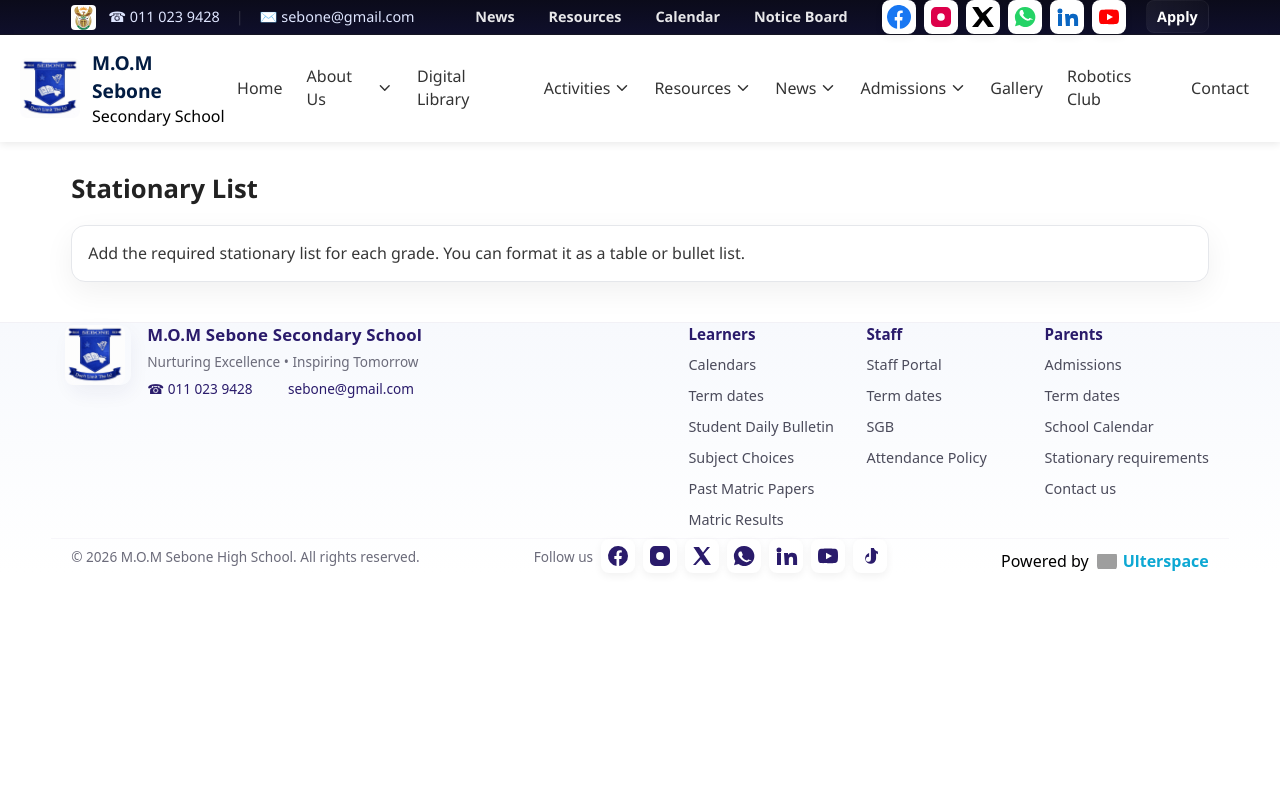
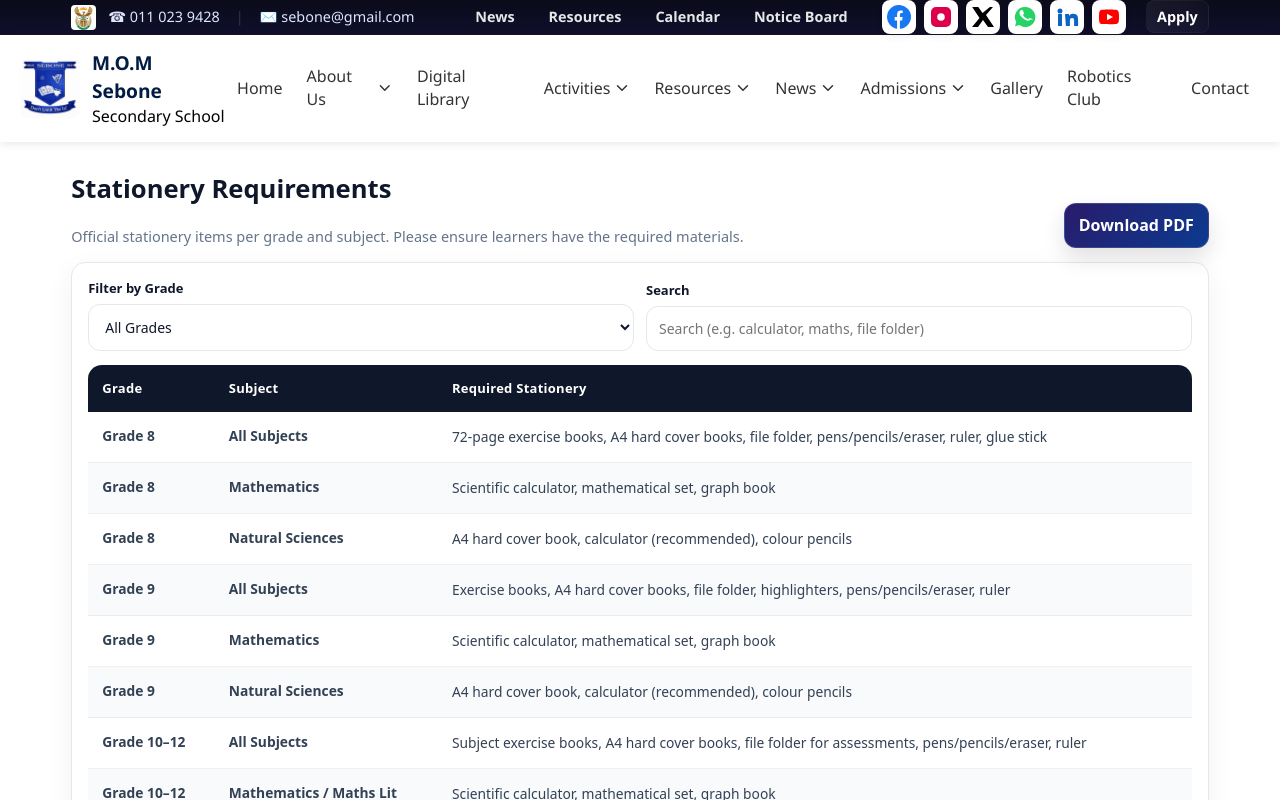
Before and after one commit to unleashedphetolo/sebone-high-school, a React (Create React App) app: page /resources/stationary-list in a window 1280 px wide. Shown: the top 800 px of the page. Built offline with nearby package versions, Linux system fonts and the light colour scheme; grey boxes are pictures that could not be loaded; the HTML template or start-up script is replaced by a standard one.

Commit message:
stationary

```diff
--- a/src/pages/resources/StationaryList.jsx
+++ b/src/pages/resources/StationaryList.jsx
@@ -1,13 +1,113 @@
-import React from "react";
+import React, { useMemo, useState } from "react";
 import Card from "../../components/common/Card";
+import "../../styles/stationary.css";
+
+const STATIONERY = [
+  // Grade 8
+  { id: 1, grade: "Grade 8", subject: "All Subjects", items: "72-page exercise books, A4 hard cover books, file folder, pens/pencils/eraser, ruler, glue stick" },
+  { id: 2, grade: "Grade 8", subject: "Mathematics", items: "Scientific calculator, mathematical set, graph book" },
+  { id: 3, grade: "Grade 8", subject: "Natural Sciences", items: "A4 hard cover book, calculator (recommended), colour pencils" },
+
+  // Grade 9
+  { id: 4, grade: "Grade 9", subject: "All Subjects", items: "Exercise books, A4 hard cover books, file folder, highlighters, pens/pencils/eraser, ruler" },
+  { id: 5, grade: "Grade 9", subject: "Mathematics", items: "Scientific calculator, mathematical set, graph book" },
+  { id: 6, grade: "Grade 9", subject: "Natural Sciences", items: "A4 hard cover book, calculator (recommended), colour pencils" },
+
+  // Grade 10–12
+  { id: 7, grade: "Grade 10–12", subject: "All Subjects", items: "Subject exercise books, A4 hard cover books, file folder for assessments, pens/pencils/eraser, ruler" },
+  { id: 8, grade: "Grade 10–12", subject: "Mathematics / Maths Lit", items: "Scientific calculator, mathematical set, graph book" },
+  { id: 9, grade: "Grade 10–12", subject: "Physical Sciences", items: "Scientific calculator, A4 hard cover book, practical file/folder" },
+];
 
 export default function StationaryList() {
+  const [grade, setGrade] = useState("All");
+  const [q, setQ] = useState("");
+
+  const rows = useMemo(() => {
+    const query = q.trim().toLowerCase();
+    return STATIONERY.filter((r) => {
+      const gradeOk = grade === "All" ? true : r.grade === grade;
+      const queryOk =
+        !query ||
+        r.grade.toLowerCase().includes(query) ||
+        r.subject.toLowerCase().includes(query) ||
+        r.items.toLowerCase().includes(query);
+      return gradeOk && queryOk;
+    });
+  }, [grade, q]);
+
   return (
-    <section className="container" style={{ paddingTop: 28, paddingBottom: 40 }}>
-      <h2 className="section-title">Stationary List</h2>
+    <section className="stationary-page container">
+      <header className="stationary-head">
+        <div>
+          <h2 className="section-title">Stationery Requirements</h2>
+          <p className="stationary-sub">
+            Official stationery items per grade and subject. Please ensure learners have the required materials.
+          </p>
+        </div>
+
+        <div className="stationary-actions">
+          <a className="stationary-btn" href="/docs/stationary-list.pdf" download>
+            Download PDF
+          </a>
+        </div>
+      </header>
+
       <Card>
-        <p style={{ opacity: 0.9 }}>
-          Add the required stationary list for each grade. You can format it as a table or bullet list.
+        <div className="stationary-tools">
+          <div className="stationary-filter">
+            <label className="st-label">Filter by Grade</label>
+            <select value={grade} onChange={(e) => setGrade(e.target.value)}>
+              <option value="All">All Grades</option>
+              <option value="Grade 8">Grade 8</option>
+              <option value="Grade 9">Grade 9</option>
+              <option value="Grade 10–12">Grade 10–12</option>
+            </select>
+          </div>
+
+          <div className="stationary-search">
+            <label className="st-label">Search</label>
+            <input
+              value={q}
+              onChange={(e) => setQ(e.target.value)}
+              placeholder="Search (e.g. calculator, maths, file folder)"
+              aria-label="Search stationery"
+            />
+          </div>
+        </div>
+
+        <div className="stationary-table-wrap" role="region" aria-label="Stationery table">
+          <table className="stationary-table">
+            <thead>
+              <tr>
+                <th>Grade</th>
+                <th>Subject</th>
+                <th>Required Stationery</th>
+              </tr>
+            </thead>
+
+            <tbody>
+              {rows.map((r) => (
+                <tr key={r.id}>
+                  <td className="st-grade" data-label="Grade">{r.grade}</td>
+                  <td className="st-subject" data-label="Subject">{r.subject}</td>
+                  <td className="st-items" data-label="Required Stationery">{r.items}</td>
+                </tr>
+              ))}
+
+              {rows.length === 0 && (
+                <tr>
+                  <td colSpan={3} className="st-empty">
+                    No results found.
+                  </td>
+                </tr>
+              )}
+            </tbody>
+          </table>
+        </div>
+
+        <p className="stationary-note">
+          Note: Teachers may issue additional subject-specific requirements during the first week of school.
         </p>
       </Card>
     </section>
--- /dev/null
+++ b/src/styles/stationary.css
@@ -0,0 +1,237 @@
+.stationary-page{
+  padding-top:28px;
+  padding-bottom:40px;
+  font-family:"Poppins", system-ui, -apple-system, "Segoe UI", Roboto, Arial;
+  color:#0f172a;
+}
+
+.stationary-head{
+  display:flex;
+  justify-content:space-between;
+  gap:14px;
+  align-items:flex-end;
+  flex-wrap:wrap;
+  margin-bottom:14px;
+}
+
+.stationary-sub{
+  margin:6px 0 0;
+  color:#64748b;
+  font-size:14.5px;
+  line-height:1.6;
+  max-width:900px;
+}
+
+.stationary-actions{
+  display:flex;
+  gap:10px;
+  flex-wrap:wrap;
+}
+
+.stationary-btn{
+  display:inline-flex;
+  align-items:center;
+  justify-content:center;
+  padding:10px 14px;
+  border-radius:12px;
+  background:linear-gradient(135deg,#2a1b6b,#0b3b8f);
+  color:#fff;
+  font-weight:900;
+  text-decoration:none;
+  border:1px solid rgba(255,255,255,0.15);
+  box-shadow:0 10px 22px rgba(0,0,0,0.12);
+  transition:transform 140ms ease, box-shadow 140ms ease;
+  white-space:nowrap;
+}
+.stationary-btn:hover{
+  transform:translateY(-1px);
+  box-shadow:0 16px 30px rgba(0,0,0,0.16);
+}
+
+.stationary-tools{
+  display:flex;
+  gap:12px;
+  flex-wrap:wrap;
+  align-items:flex-end;
+  margin-bottom:14px;
+}
+
+.stationary-filter,
+.stationary-search{
+  display:flex;
+  flex-direction:column;
+  gap:6px;
+  min-width:240px;
+  flex:1;
+}
+
+.st-label{
+  font-weight:900;
+  font-size:13px;
+  color:#0f172a;
+}
+
+.stationary-filter select,
+.stationary-search input{
+  width:100%;
+  padding:12px 12px;
+  border-radius:12px;
+  border:1px solid #e5e7eb;
+  outline:none;
+  background:#fff;
+  transition:box-shadow 140ms ease, border-color 140ms ease;
+  font-family:inherit;
+  font-size:14px;
+  color:#0f172a;
+}
+
+.stationary-filter select:focus,
+.stationary-search input:focus{
+  border-color:rgba(11,59,143,0.45);
+  box-shadow:0 0 0 4px rgba(11,59,143,0.12);
+}
+
+.stationary-table-wrap{
+  overflow:auto;
+  -webkit-overflow-scrolling:touch;
+  border-radius:14px;
+}
+
+.stationary-table{
+  width:100%;
+  border-collapse:collapse;
+  min-width:760px;
+}
+
+.stationary-table thead{
+  background:#0f172a;
+  color:#fff;
+}
+
+.stationary-table th{
+  text-align:left;
+  padding:14px 14px;
+  font-size:13px;
+  font-weight:900;
+  letter-spacing:0.02em;
+}
+
+.stationary-table td{
+  padding:14px 14px;
+  border-bottom:1px solid rgba(0,0,0,0.06);
+  color:#334155;
+  font-size:13.8px;
+  vertical-align:top;
+}
+
+.stationary-table tbody tr:nth-child(even){
+  background:#f8fafc;
+}
+
+.st-grade{
+  font-weight:900;
+  color:#2a1b6b;
+  white-space:nowrap;
+}
+
+.st-subject{
+  font-weight:800;
+  color:#0f172a;
+  white-space:nowrap;
+}
+
+.st-items{
+  color:#475569;
+  line-height:1.6;
+}
+
+.st-empty{
+  text-align:center;
+  padding:18px 14px;
+  color:#64748b;
+  font-weight:800;
+}
+
+.stationary-note{
+  margin-top:12px;
+  color:#64748b;
+  font-size:13px;
+  line-height:1.6;
+}
+
+/* =========================
+   Responsive: keep design, improve layout
+   ========================= */
+
+@media (max-width: 900px){
+  .stationary-head{
+    align-items:flex-start;
+  }
+  .stationary-btn{
+    width:100%;
+  }
+}
+
+/* MOBILE: convert table rows into stacked cards (no horizontal scroll) */
+@media (max-width: 680px){
+  .stationary-table-wrap{
+    overflow:visible;
+  }
+
+  .stationary-table{
+    min-width:0;
+  }
+
+  .stationary-table thead{
+    display:none;
+  }
+
+  .stationary-table,
+  .stationary-table tbody,
+  .stationary-table tr,
+  .stationary-table td{
+    display:block;
+    width:100%;
+  }
+
+  .stationary-table tr{
+    background:#fff;
+    border:1px solid rgba(0,0,0,0.06);
+    border-radius:14px;
+    padding:12px;
+    margin-bottom:12px;
+    box-shadow:0 12px 26px rgba(0,0,0,0.06);
+  }
+
+  .stationary-table td{
+    border:none;
+    padding:10px 10px;
+  }
+
+  .stationary-table td::before{
+    content: attr(data-label);
+    display:block;
+    font-size:12px;
+    font-weight:900;
+    color:#64748b;
+    margin-bottom:4px;
+    text-transform:uppercase;
+    letter-spacing:0.06em;
+  }
+
+  .st-grade,
+  .st-subject{
+    white-space:normal;
+  }
+}
+
+/* Smallest devices */
+@media (max-width: 420px){
+  .stationary-page{
+    padding-top:20px;
+    padding-bottom:34px;
+  }
+  .stationary-sub{
+    font-size:14px;
+  }
+}
```
